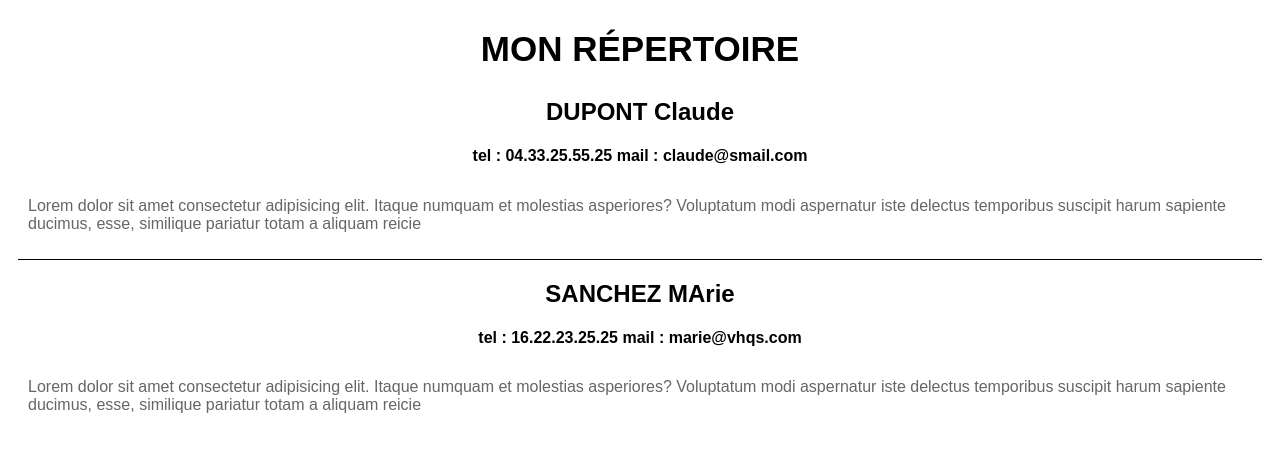
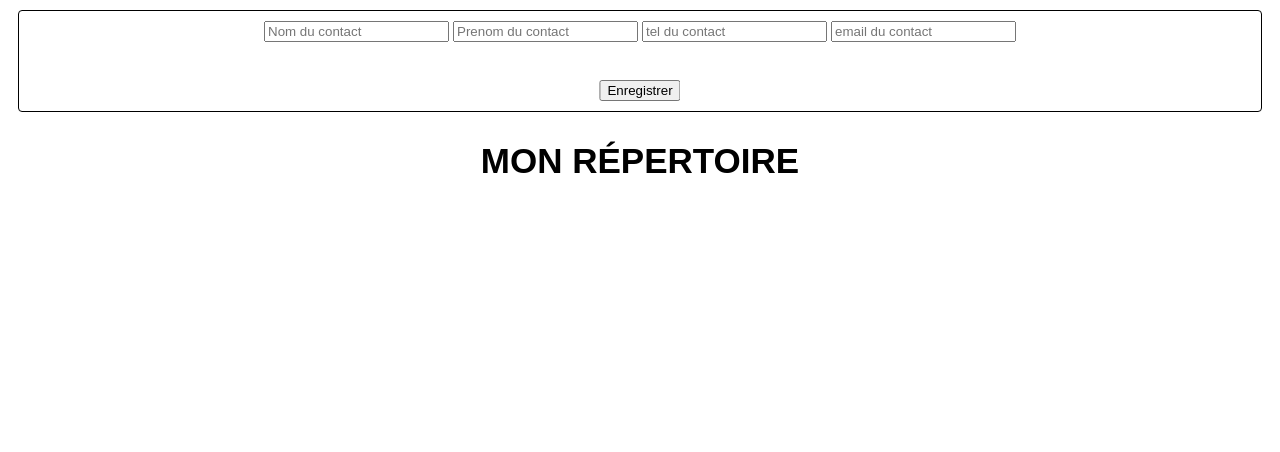
Before and after one commit to najat-Filali/repertoireContact, a plain HTML site: page index.html in a window 1280 px wide. Drawn offline with Linux system fonts and the light colour scheme.

Commit message:
add event listener

```diff
--- a/index.html
+++ b/index.html
@@ -9,6 +9,17 @@
 </head>
 
 <body>
+<div id="form-add-contact">
+    <form action="#" method="GET" id="fac" name="fac"> </form>
+
+        <input form="fac" type="text" name="lastName" placeholder="Nom du contact">
+        <input form="fac" type="text" name="firstName"placeholder="Prenom du contact">
+        <input form="fac" type="tel" name="phone"placeholder="tel du contact">
+        <input form="fac" type="email" name="email"placeholder="email du contact">
+        <button form="fac" type="submit">Enregistrer</button>
+
+</div>
+
 
 <article id="rep">
     <h1>Mon répertoire</h1>
--- a/index.js
+++ b/index.js
@@ -32,5 +32,16 @@ document.querySelector('#rep').innerHTML += `
 `;
 
 }
-createContact('Dupont', 'Claude', '04.33.25.55.25', 'claude@smail.com');
-createContact('Sanchez','MArie', '16.22.23.25.25', 'marie@vhqs.com' );
+
+document.forms.fac.addEventListener(
+    'submit',
+    function (event){
+        event.preventDefault(); //annule comportement par defaut(appelreseau par ex)
+        createContact(
+            this.lastName.value,
+            this.firstName.value,
+            this.phone.value,
+            this.email.value,
+        );
+        return false; // annule comportement par defaut
+    });
--- a/styles.css
+++ b/styles.css
@@ -1,3 +1,19 @@
+#form-add-contact {
+    height: 80px;
+    position: relative;
+    border: 1px solid black;
+    margin: 10px;
+    padding: 10px;
+    border-radius: 4px;
+    text-align: center;
+}
+#form-add-contact button {
+    position: absolute;
+    bottom: 5px;
+    left: 50%;
+    transform: translateX(-50%);
+    margin-bottom: 5px;
+}
 #rep{
     margin: 10px;
     font-family: sans-serif;
```
